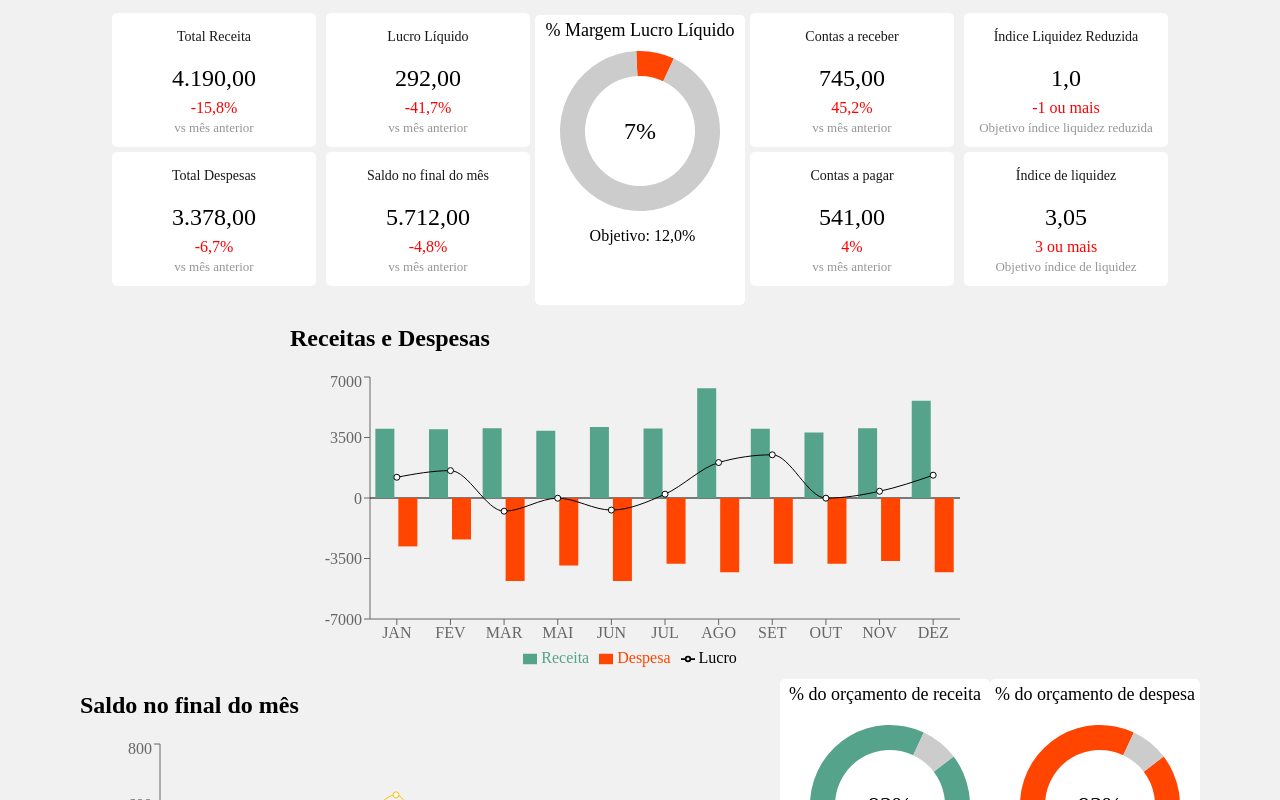
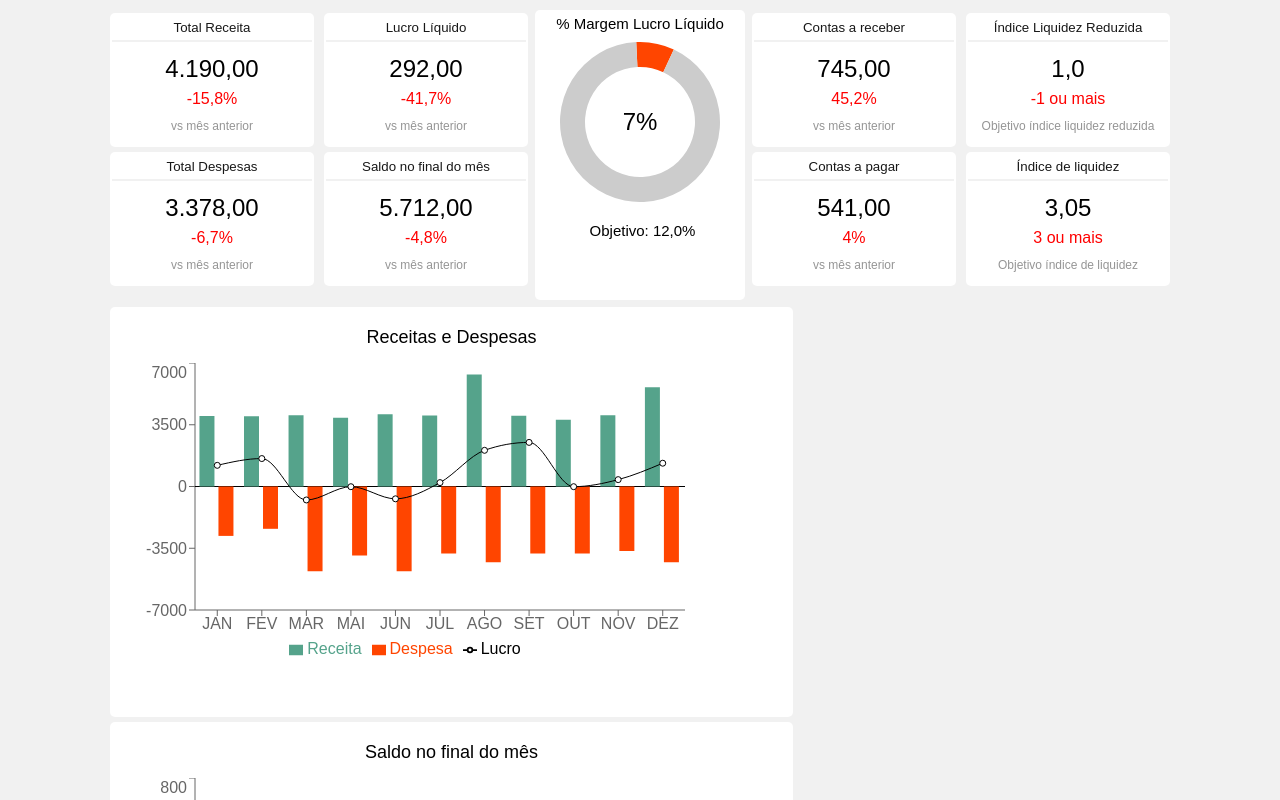
Before and after one commit to lugsdev/dashboard-financas, a React (Create React App) app: page / in a window 1280 px wide. Shown: the top 800 px of the page. Built offline with nearby package versions, Linux system fonts and the light colour scheme.

Commit message:
Organização do código

```diff
--- a/src/App.css
+++ b/src/App.css
@@ -1,3 +1,4 @@
 body{
     background-color: rgb(241, 241, 241);
+    font-family: sans-serif;
 }
--- a/src/App.js
+++ b/src/App.js
@@ -1,5 +1,5 @@
-
-import Dashboard from "./components/Dashboard";
+import DashboardInferior from "./components/DashboardInferior/DashboardInferior";
+import Dashboard from "./components/DashboardSuperior/Dashboard";
 import styles from "./App.css"
 
 
@@ -9,6 +9,7 @@ function App() {
 
     <div className={styles.App}>
       <Dashboard />
+      <DashboardInferior />
     </div>
 
   );
--- /dev/null
+++ b/src/components/DashboardInferior/DashboardInferior.js
@@ -0,0 +1,45 @@
+import Grid from '@mui/material/Grid';
+import BarChartReceitas from "./ReceitasDespesas";
+import SaldoMes from "./SaldoMes";
+import PieChartCustom from "../PieChartCustom";
+import styles from "./GenericChart.module.css"
+
+const dataReceita = [
+    { name: "Orçamento de Receita%", value: 6000, percent: 92},
+    { name: "Outros", value: 500, percent: 8},
+  ];
+const dataDespesa = [
+    { name: "Orçamento de Despesa%", value: 6000, percent: 93 },
+    { name: "Outros", value: 500, percent: 7 },
+  ];
+
+function DashboardInferior(){
+
+    return(
+    <div>
+
+        <Grid container spacing={0} >
+            <Grid Item>
+                <div className={styles.GenericChart}>
+                 <BarChartReceitas tittle={"Receitas e Despesas"}/>
+                </div>
+
+                <div className={styles.GenericChart}>
+                 <SaldoMes tittle={"Saldo no final do mês"}/>
+                </div>
+            </Grid>
+        </Grid>
+
+        <Grid container spacing={0}>
+            <Grid item>
+                <PieChartCustom tittle={"% do orçamento de receita"} cor={"#55A38B"} descricao1={"Orçamento: 60.000,00"} descricao2={"Balanço: -55.810,00"} largura={200} altura={190} data={dataReceita}/>
+                <PieChartCustom tittle={"% do orçamento de despesa"} cor={"#FF4500"} descricao1={"Orçamento: 42.000,00"} descricao2={"Balanço: -38.622,00"} largura={200} altura={190} data={dataDespesa}/>
+            </Grid>
+        </Grid>
+
+    </div>
+    )
+
+}
+
+export default DashboardInferior
--- /dev/null
+++ b/src/components/DashboardInferior/GenericChart.module.css
@@ -0,0 +1,22 @@
+body{
+    display: flex;
+    flex-wrap: wrap;
+    justify-content: center;
+}
+
+.GenericChart{
+    background-color: white;
+    padding: 5px;
+    margin: 5px;
+    width: 673px;
+    height: 400px;
+    border-radius: 5px;
+    align-items: center;
+    text-align: center;
+
+}
+
+.GenericChart h2{
+    font-size: 18px;
+    font-weight: 300;
+}
--- a/src/components/ReceitasDespesas.js
+++ b/src/components/DashboardInferior/ReceitasDespesas.js
@@ -85,11 +85,11 @@ export default function BarChartReceitas({ tittle }) {
     <div>
       <h2>{tittle}</h2>
       <ComposedChart
-        width={700}
+        width={600}
         height={300}
         data={data}
         margin={{
-          top: 5,
+          top: 0,
           right: 30,
           left: 20,
           bottom: 5,
--- a/src/components/SaldoMes.js
+++ b/src/components/DashboardInferior/SaldoMes.js
@@ -65,11 +65,11 @@ export default function SaldoMes({tittle}) {
 
 
         <LineChart
-          width={700}
+          width={600}
           height={300}
           data={data}
           margin={{
-            top: 5,
+            top: 0,
             right: 30,
             left: 20,
             bottom: 5,
--- a/src/components/Dashboard.js
+++ b/src/components/DashboardSuperior/Dashboard.js
@@ -1,18 +1,9 @@
-import PieChartCustom from "./PieChartCustom";
-import BarChartReceitas from "./ReceitasDespesas";
-import SaldoMes from "./SaldoMes";
+import PieChartCustom from "../PieChartCustom";
 import InfoBlock from "./InfoBlock";
 import styles from "./Dashboard.module.css"
 import Grid from '@mui/material/Grid';
 
-const dataReceita = [
-    { name: "Orçamento de Receita%", value: 6000, percent: 92},
-    { name: "Outros", value: 500, percent: 8},
-  ];
-const dataDespesa = [
-    { name: "Orçamento de Despesa%", value: 6000, percent: 93 },
-    { name: "Outros", value: 500, percent: 7 },
-  ];
+
 const dataLucro = [
     { name: "Margem de Lucro%", value: 500, percent: 7 },
     { name: "Outros", value: 6000, percent: 93 },
@@ -54,10 +45,7 @@ function Dashboard(){
             </Grid>
             </div>
 
-            <BarChartReceitas tittle={"Receitas e Despesas"}/>
-            <SaldoMes tittle={"Saldo no final do mês"}/>
-            <PieChartCustom tittle={"% do orçamento de receita"} cor={"#55A38B"} descricao1={"Orçamento: 60.000,00"} descricao2={"Balanço: -55.810,00"} largura={200} altura={190} data={dataReceita}/>
-            <PieChartCustom tittle={"% do orçamento de despesa"} cor={"#FF4500"} descricao1={"Orçamento: 42.000,00"} descricao2={"Balanço: -38.622,00"} largura={200} altura={190} data={dataDespesa}/>
+
 
         </div>
     )
--- a/src/components/InfoBlock.module.css
+++ b/src/components/DashboardSuperior/InfoBlock.module.css
@@ -10,20 +10,23 @@
 }
 
 .titulo{
+    margin-top: 5px;
     font-weight: 200;
-    font-size: 14px;
+    font-size: 13.3px;
     color: rgb(24, 24, 24);
  }
 
-.titulo h3::after{
+h3::after{
     content: "";
-    display: inline-block;
+    display: block;
     width: 200px;
-    height: 4px;
-    background-color:  rgb(255, 0, 0);
+    height: 2px;
+    margin-top: 5px;
+    background-color: rgb(241, 241, 241);
 }
 
 .valor{
+    margin-top: 0;
     font-weight: 300;
 }
 
@@ -33,8 +36,8 @@
 }
 
 .tip{
-    font-size: 13px;
+    font-size: 12px;
     font-weight: 100;
-    margin-top: -13px;
+    margin-top: -5px;
     color: rgb(149, 149, 149);
 }
--- a/src/components/PieChartCustom.module.css
+++ b/src/components/PieChartCustom.module.css
@@ -3,23 +3,25 @@
     padding: 5px;
     border-radius: 5px;
     margin-top: 7px;
+    margin: 2px;
     width: 200px;
     height: 280px
 }
 
 .PieChartCustom h2{
-    font-size: 18px;
-    font-weight: 400;
+    font-size: 15px;
+    font-weight: 300;
     margin-top: 0;
     margin-bottom: 0;
     text-align: center;
 }
 
-
-
 .PieChartCustom p{
+    font-size: 15px;
+    font-weight: 300;
     margin-left: 5px;
-    margin-bottom: 0;
+    margin-bottom: -10px;
+    padding: 5px;
 }
 
 .PieChartCustom text{
```
Also changed, not shown: src/components/DashboardSuperior/Dashboard.module.css (renamed from src/components/Dashboard.module.css), src/components/DashboardSuperior/InfoBlock.js (renamed from src/components/InfoBlock.js).
